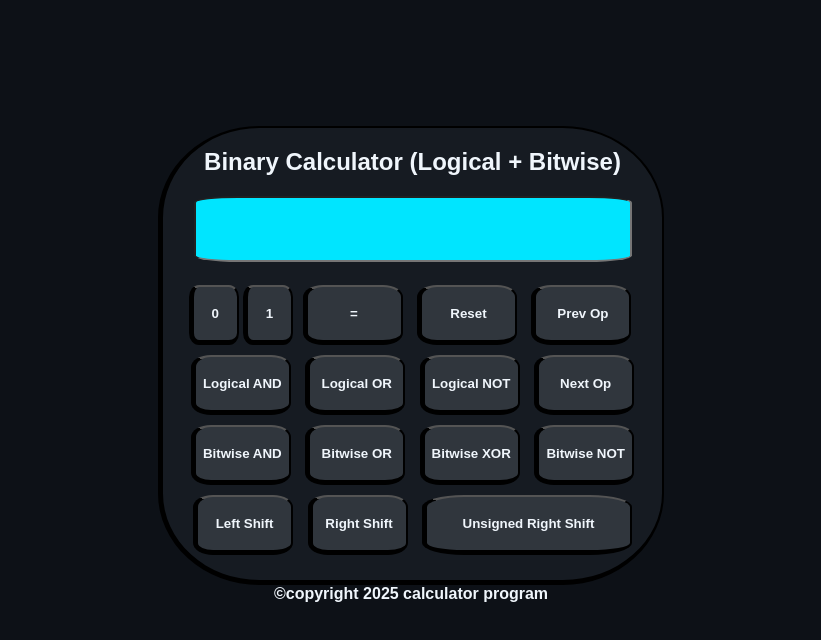
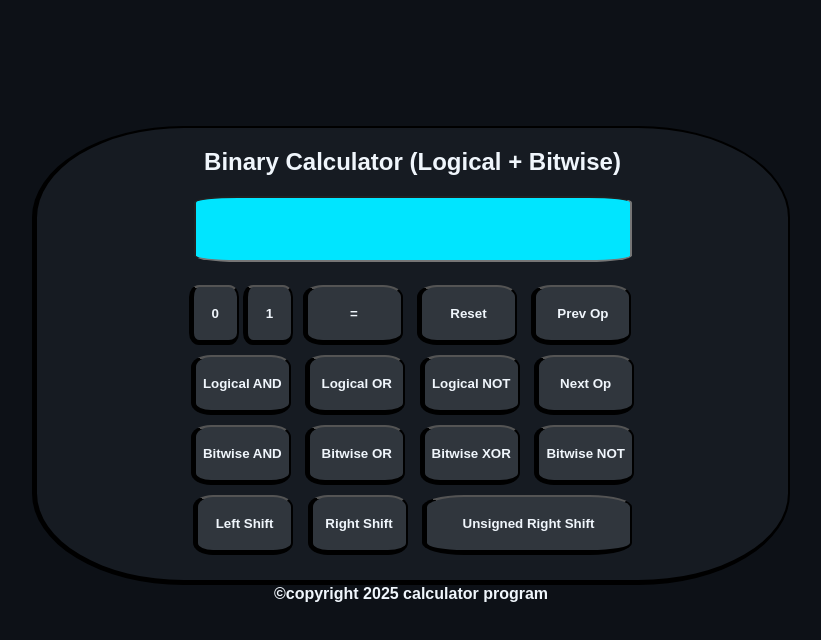
Before and after one commit to rish240103034-commits/binary-calculator-program, a plain HTML site: page index.html in a window 1280 px wide. Shown: the whole page, without its empty margins (229-1050 px from the left). Drawn offline with Linux system fonts and the light colour scheme.

Commit message:
Update index.html

```diff
--- a/index.html
+++ b/index.html
@@ -127,7 +127,7 @@ function getequal() {
 
 <body style="text-align:center; font-family:Arial;background-color:#0D1117;">
 
-<div style="color:#F0F6FC;margin-top:10%;background:#161B22;margin-left:30%;margin-right:30%;border:2px solid black;border-left: 5px solid black;border-bottom:5px solid black;border-radius:20%;padding-bottom:20px">
+<div style="color:#F0F6FC;margin-top:10%;background:#161B22;margin-left:20%;margin-right:20%;border:2px solid black;border-left: 5px solid black;border-bottom:5px solid black;border-radius:20%;padding-bottom:20px">
 <h2 >Binary Calculator (Logical + Bitwise)</h2>
 <form onsubmit="return false;">
   <input type="text" id="texty" style="width:430px; height:60px; font-size:20px; text-align:center;background:#00E5FF;border-radius:10%" /><br><br>
```
